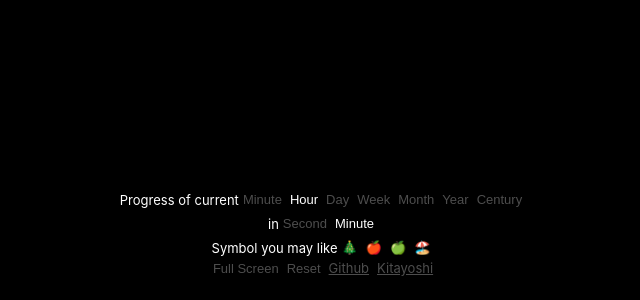
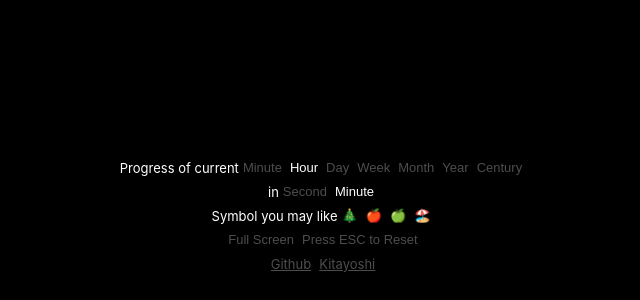
Before and after one commit to kitayoshi/mac-progress, a Next.js app: page / in a window 1280 px wide. Shown: the part 500-800 px from the top of the page, without its empty margins (317-957 px from the left). Built offline with nearby package versions, Linux system fonts and the light colour scheme.

Commit message:
feat: add esc

```diff
--- a/components/Setting/Setting.module.css
+++ b/components/Setting/Setting.module.css
@@ -4,13 +4,15 @@
   flex-direction: column;
   font-size: 13px;
   opacity: 0;
-  transition: opacity 0.3s;
+  transition: all 1s;
+  transform: translateY(10%);
   padding: 24px 0;
   width: 100%;
 }
 
 .show {
   opacity: 1;
+  transform: translateY(0);
 }
 
 .list {
@@ -28,6 +30,7 @@
 .innerList {
   align-items: center;
   display: flex;
+  line-height: 24px;
 }
 
 .item {
--- a/components/Setting/Setting.tsx
+++ b/components/Setting/Setting.tsx
@@ -7,7 +7,6 @@ import styles from './Setting.module.css'
 
 type SettingProps = {
   className?: string
-  showSymbolPreset: boolean
   alwaysShow: boolean
   range: Range
   unit: Unit
@@ -20,7 +19,6 @@ type SettingProps = {
 function Setting(props: SettingProps) {
   const {
     className,
-    showSymbolPreset,
     alwaysShow,
     range,
     unit,
@@ -87,7 +85,6 @@ function Setting(props: SettingProps) {
         </div>
       </div>
 
-      {showSymbolPreset && (
       <div className={styles.list}>
         <div className={styles.hint}>Symbol you may like</div>
         <div className={styles.innerList}>
@@ -104,15 +101,16 @@ function Setting(props: SettingProps) {
           ))}
         </div>
       </div>
-      )}
 
-      <div>
+      <div className={styles.innerList}>
         <button className={styles.item} onClick={toggleFullScreen}>
           Full Screen
         </button>
         <button className={styles.item} onClick={onReset}>
-          Reset
+          Press ESC to Reset
         </button>
+      </div>
+      <div className={styles.innerList}>
         <a
           className={styles.item}
           href="https://github.com/kitayoshi/mac-progress"
--- a/pages/index.tsx
+++ b/pages/index.tsx
@@ -67,6 +67,14 @@ const Home: NextPage = () => {
     setUnit('Minute')
   }, [])
 
+  useEffect(() => {
+    window.document.addEventListener('keydown', (e) => {
+      if (e.code === 'Escape') {
+        reset()
+      }
+    })
+  }, [reset])
+
   return (
     <div className={styles.container}>
       <Head>
@@ -96,7 +104,6 @@ const Home: NextPage = () => {
 
         <Setting
           alwaysShow={!Boolean(symbol) && init}
-          showSymbolPreset={!Boolean(symbol)}
           onSelectSymbol={changeSymbol}
           className={styles.setting}
           range={range}
```
Lines whose indentation alone changed are shown as unchanged.
